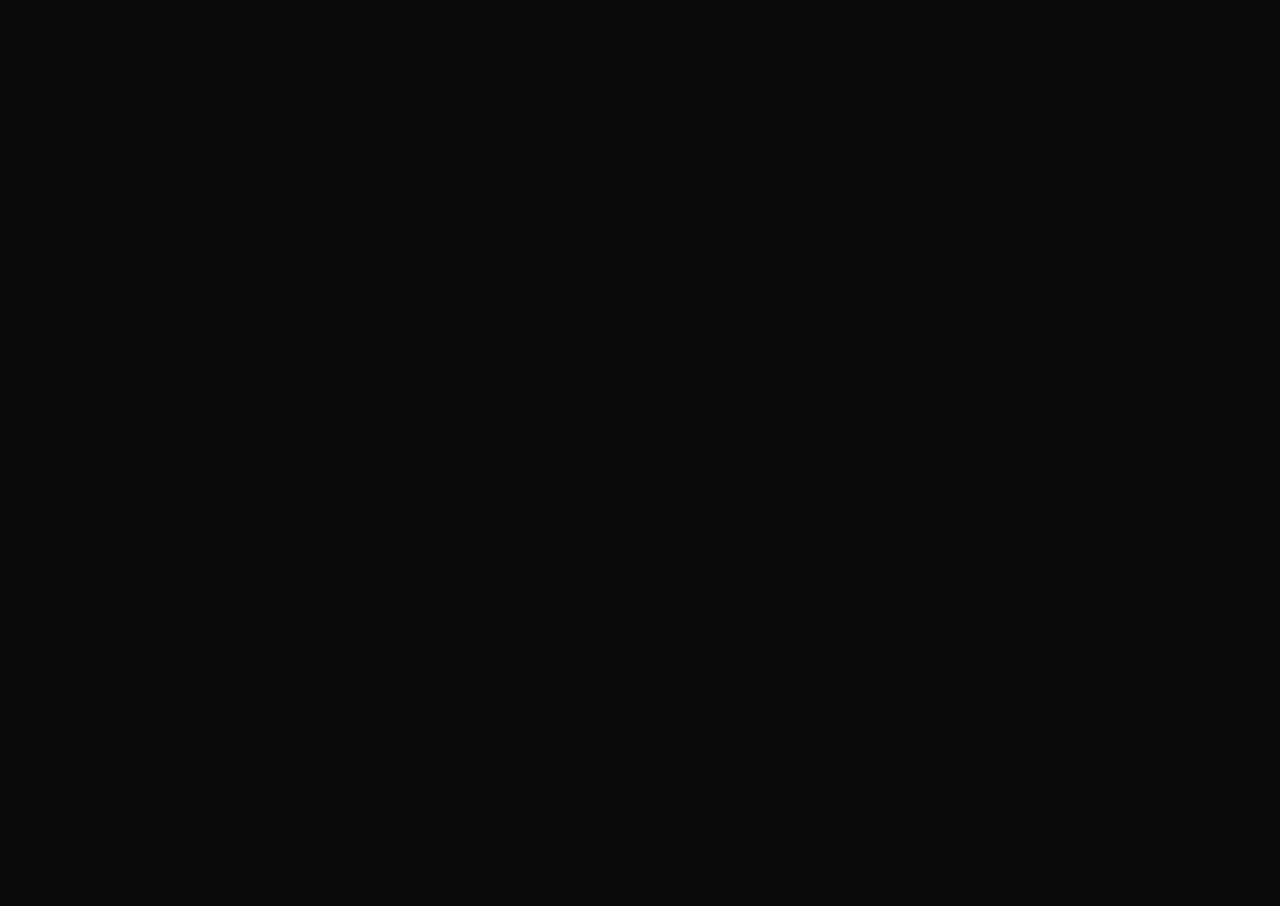
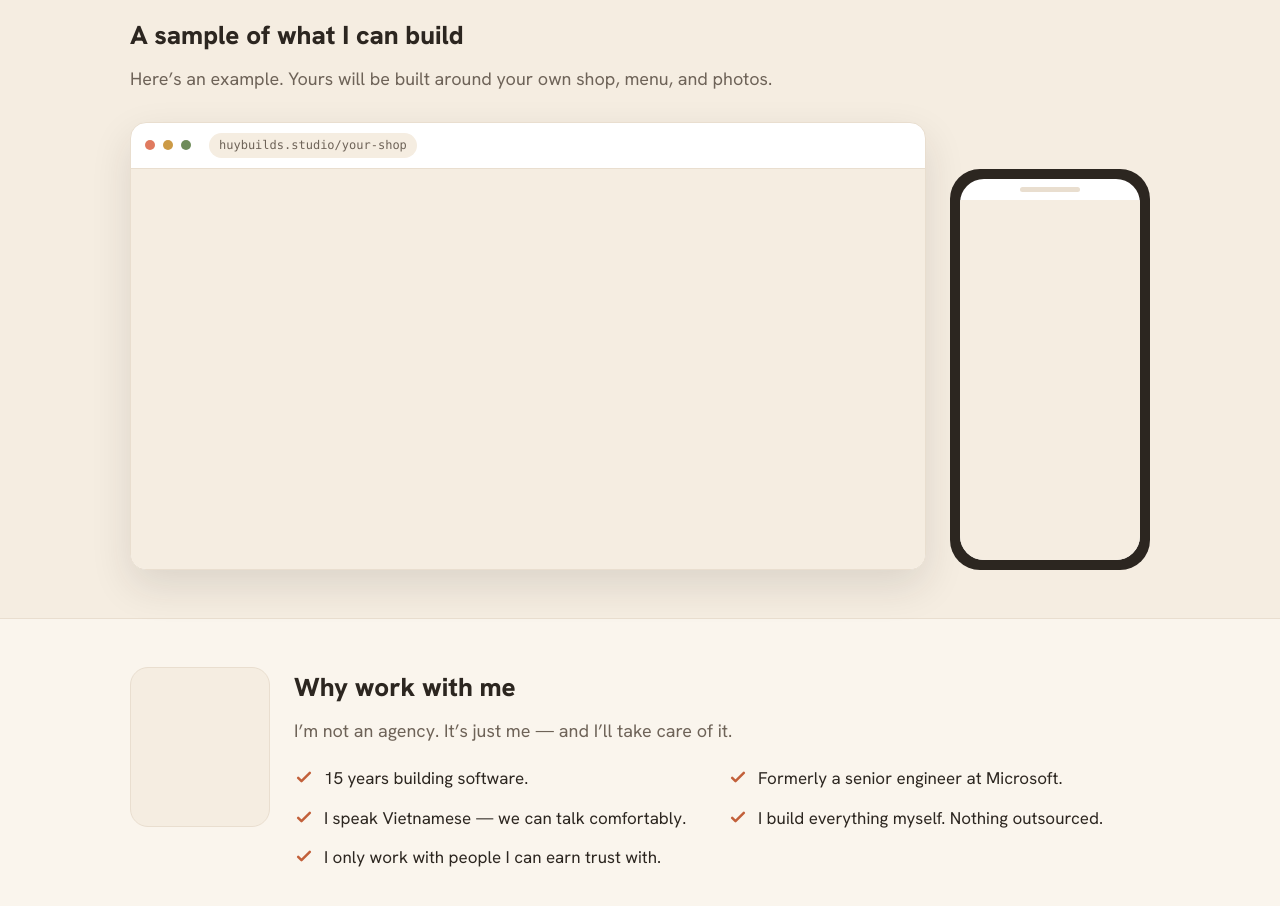
Before and after one commit to l2laihub/huybuilds, a Next.js app: page /studio in a window 1280 px wide. Shown: the part 1420-2326 px from the top of the page. Before the commit the page ends 1386 px from the top, so only its background shows below. Built offline with nearby package versions, Linux system fonts and the light colour scheme.

Commit message:
feat: add studio sample + why-me sections

```diff
--- /dev/null
+++ b/app/studio/components/Sample.tsx
@@ -0,0 +1,42 @@
+"use client";
+
+import { useT } from "../i18n";
+
+export function Sample() {
+  const t = useT();
+  return (
+    <section id="proof" className="st-band">
+      <div className="st-wrap" style={{ paddingTop: 48, paddingBottom: 48 }}>
+        <h2 style={{ fontSize: 26, fontWeight: 800 }}>{t("proofTitle")}</h2>
+        <p style={{ fontSize: 18, color: "var(--st-muted)", marginTop: 8 }}>{t("proofSub")}</p>
+
+        <div className="flex flex-col gap-6 min-[920px]:flex-row min-[920px]:items-end" style={{ marginTop: 28 }}>
+          {/* Browser mockup */}
+          <div style={{ flex: "1 1 0", background: "var(--st-surface)", borderRadius: 16, boxShadow: "0 16px 40px rgba(43,36,32,.12)", overflow: "hidden", border: "1px solid var(--st-line)" }}>
+            <div style={{ display: "flex", alignItems: "center", gap: 8, padding: "10px 14px", borderBottom: "1px solid var(--st-line)" }}>
+              <span style={{ width: 10, height: 10, borderRadius: 999, background: "#E07A5F" }} />
+              <span style={{ width: 10, height: 10, borderRadius: 999, background: "var(--st-amber)" }} />
+              <span style={{ width: 10, height: 10, borderRadius: 999, background: "var(--st-sage)" }} />
+              <span style={{ marginLeft: 10, fontFamily: "ui-monospace, Menlo, monospace", fontSize: 12, color: "var(--st-muted)", background: "var(--st-sand)", borderRadius: 999, padding: "3px 10px" }}>
+                huybuilds.studio/your-shop
+              </span>
+            </div>
+            {/* TODO: replace with a real website screenshot */}
+            <div style={{ background: "var(--st-sand)" }} className="h-[220px] min-[920px]:h-[400px]" />
+          </div>
+
+          {/* Phone mockup */}
+          <div style={{ flex: "none", background: "var(--st-ink)", borderRadius: 30, padding: 10, width: 200 }} className="self-center min-[920px]:self-end">
+            <div style={{ background: "var(--st-surface)", borderRadius: 24, overflow: "hidden" }}>
+              <div style={{ display: "flex", justifyContent: "center", paddingTop: 8 }}>
+                <span style={{ width: 60, height: 5, borderRadius: 999, background: "var(--st-line)" }} />
+              </div>
+              {/* TODO: replace with a real mobile screenshot */}
+              <div style={{ background: "var(--st-sand)", height: 360, marginTop: 8 }} />
+            </div>
+          </div>
+        </div>
+      </div>
+    </section>
+  );
+}
--- /dev/null
+++ b/app/studio/components/WhyMe.tsx
@@ -0,0 +1,33 @@
+"use client";
+
+import { useT } from "../i18n";
+import { IconCheck } from "./icons";
+
+const BULLETS = ["why1", "why2", "why3", "why4", "why5"] as const;
+
+export function WhyMe() {
+  const t = useT();
+  return (
+    <section className="st-wrap" style={{ paddingTop: 48, paddingBottom: 48 }}>
+      <div className="flex flex-col gap-6 min-[920px]:flex-row">
+        {/* TODO: replace with Huy's portrait */}
+        <div
+          style={{ flex: "none", background: "var(--st-sand)", border: "1px solid var(--st-line)", borderRadius: 18 }}
+          className="w-[104px] h-[120px] min-[920px]:w-[140px] min-[920px]:h-[160px]"
+        />
+        <div style={{ flex: "1 1 0" }}>
+          <h2 style={{ fontSize: 26, fontWeight: 800 }}>{t("whyTitle")}</h2>
+          <p style={{ fontSize: 18, color: "var(--st-muted)", marginTop: 8 }}>{t("whyLede")}</p>
+          <ul className="grid grid-cols-1 gap-3 min-[920px]:grid-cols-2" style={{ marginTop: 20, listStyle: "none", padding: 0 }}>
+            {BULLETS.map((key) => (
+              <li key={key} style={{ display: "flex", gap: 10, alignItems: "flex-start" }}>
+                <IconCheck className="w-5 h-5" style={{ color: "var(--st-terracotta)", flex: "none", marginTop: 2 }} />
+                <span style={{ fontSize: 17 }}>{t(key)}</span>
+              </li>
+            ))}
+          </ul>
+        </div>
+      </div>
+    </section>
+  );
+}
--- a/app/studio/page.tsx
+++ b/app/studio/page.tsx
@@ -1,6 +1,8 @@
 import { Hero } from "./components/Hero";
 import { Problem } from "./components/Problem";
 import { WhatIDo } from "./components/WhatIDo";
+import { Sample } from "./components/Sample";
+import { WhyMe } from "./components/WhyMe";
 
 export default function StudioPage() {
   return (
@@ -8,6 +10,8 @@ export default function StudioPage() {
       <Hero />
       <Problem />
       <WhatIDo />
+      <Sample />
+      <WhyMe />
     </>
   );
 }
```
